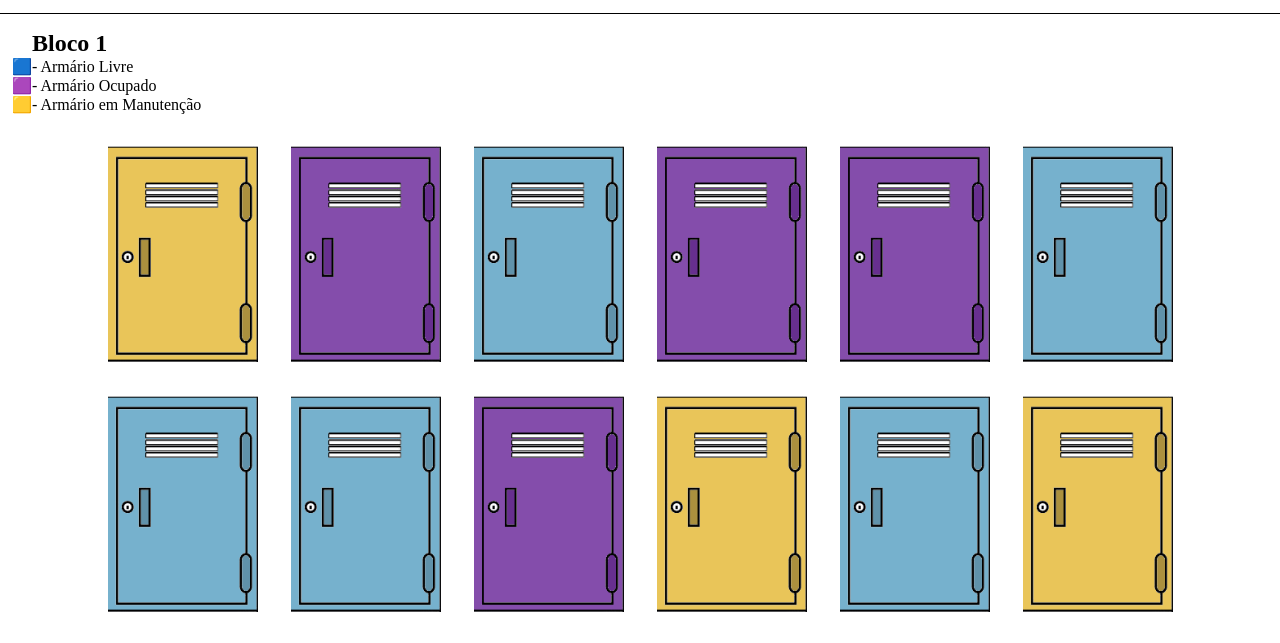
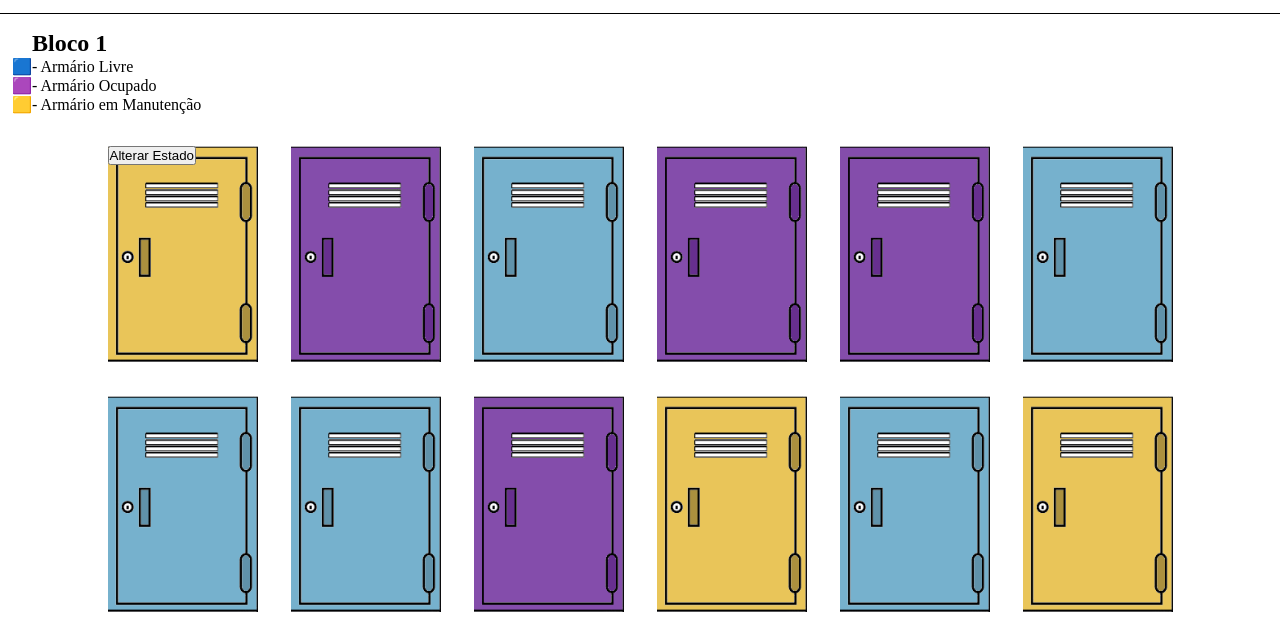
Before and after one commit to j-ayane/armarios, a plain HTML site: page index.html in a window 1280 px wide. Shown: the part 124-767 px from the top of the page. Drawn offline with Linux system fonts and the light colour scheme; files that its build step writes are made by us from their sources; files whose address does not match are found by name.

Commit message:
Update index.html

```diff
--- a/index.html
+++ b/index.html
@@ -5,7 +5,7 @@
     <meta http-equiv="X-UA-Compatible" content="IE=edge">
     <meta name="viewport" content="width=device-width, initial-scale=1.0">
     <title>Armários</title>
-    <link rel="stylesheet" href="css/style.css">
+    <link rel="stylesheet" href="style.css">
 </head>
 <body>
     <div class="container">
@@ -30,6 +30,7 @@
         </section>
         <div class="bloco">
             <div class="armario" id="b101">
+                <button type="button" class="alter" onclick="b101()">Alterar Estado</button>
             </div>
             <div class="armario" id="b102">
             </div>
@@ -280,5 +281,7 @@
             </div>
         </div>
     </div>
+
+    <script src="js/script.js"></script>
 </body>
 </html>
```
